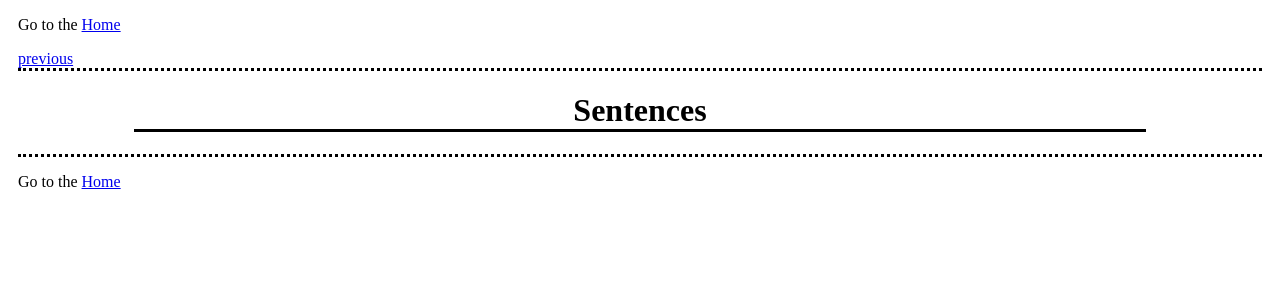
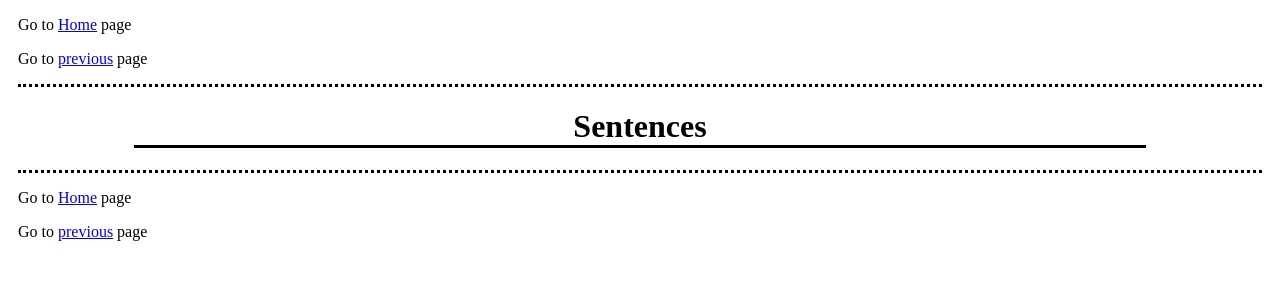
Before and after one commit to WGZ-W/wgz-w.github.io, a Jekyll site: the page built from _posts/Blogs/2024-11-06-sentences.md, in a window 1280 px wide. Shown: the top 300 px of the page. Built offline with Jekyll 4.4.1, drawn with Linux system fonts in a browser that asks for light colours.

Commit message:
set navigation to previous page

```diff
--- a/_layouts/post.html
+++ b/_layouts/post.html
@@ -8,8 +8,8 @@
 
 <body>
   <div class="topnav">
-    <p>Go to the <a href="/">Home</a></p>
-    <a href="javascript:history.back(-1)">previous</a>
+    <p>Go to <a href="/">Home</a> page</p>
+    <p>Go to <a href="javascript:history.back(-1)">previous</a> page</p>
   </div>
 
 
@@ -23,7 +23,8 @@
 
 
   <div class="bottomnav">
-    <p>Go to the <a href="/">Home</a></p>
+    <p>Go to <a href="/">Home</a> page</p>
+    <p>Go to <a href="javascript:history.back(-1)">previous</a> page</p>
   </div>
 
 </body>
```
